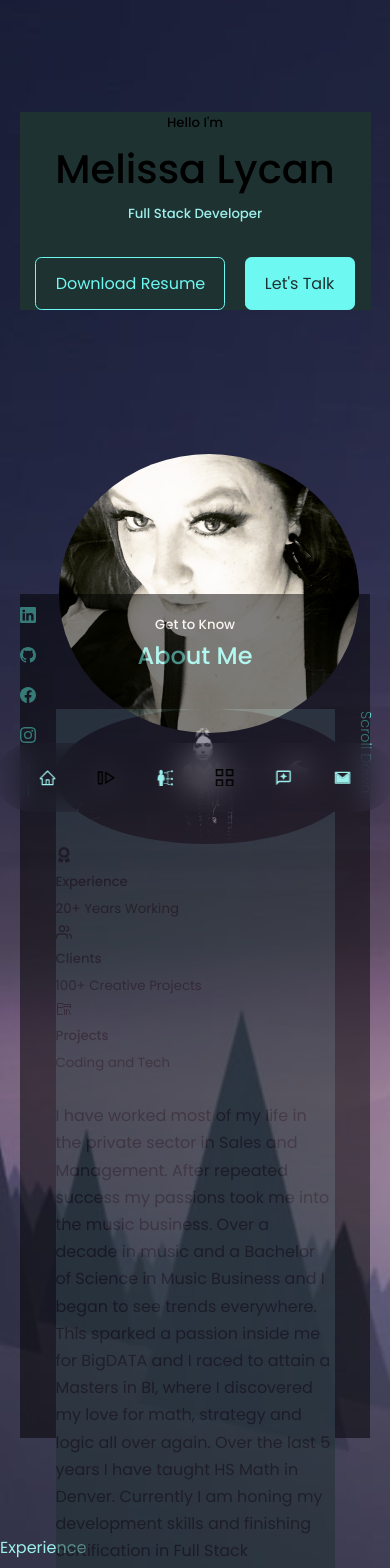
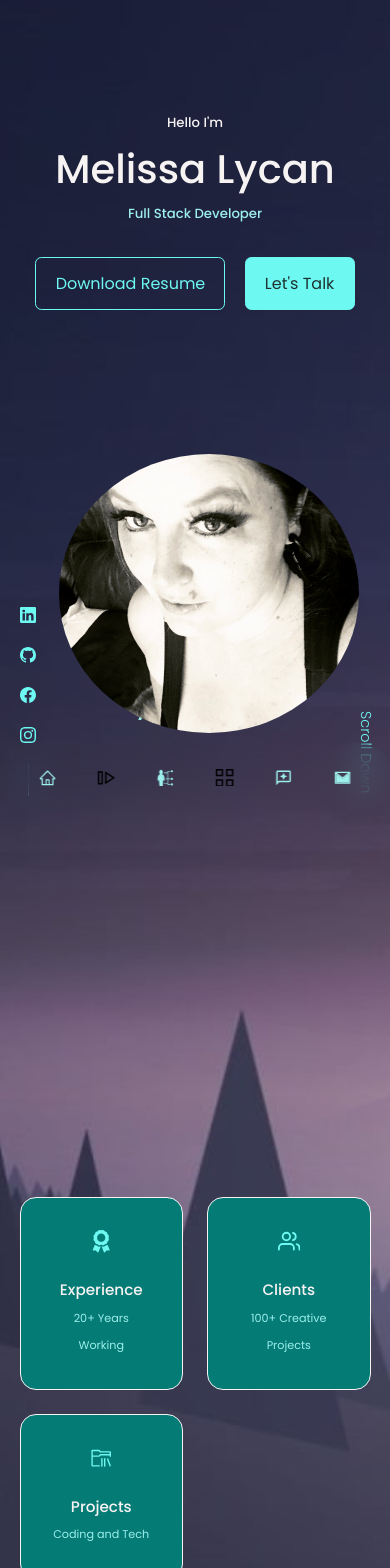
Before and after one commit to MelissaLycan/React-Portfolio, a React (Create React App) app: page / in a window 390 px wide. Shown: the top 1568 px of the page. Built offline with nearby package versions, Linux system fonts and the light colour scheme.

Commit message:
About Me completed

```diff
--- a/src/components/About/About.jsx
+++ b/src/components/About/About.jsx
@@ -1,6 +1,6 @@
 import React from "react";
 import './about.css';
-import ME from "../../assets/images/Melissa-Lycan-Professional.jpg";
+import ME from "../../assets/images/Nordic-Daughter-074.jpg";
 import {FaAward} from 'react-icons/fa';
 import {FiUsers} from 'react-icons/fi';
 import {VscFolderLibrary} from 'react-icons/vsc';
@@ -9,9 +9,10 @@
 export function About() {
   return (
     <section id='about'>
+      <div className="center">
         <h5>Get to Know</h5>
         <h2>About Me</h2>
-
+      </div>
       <div className="container about_container">
         <div className="about_me">
           <div className="about-image">
@@ -25,25 +26,21 @@
               <FaAward className='about_icon'/>
               <h5>Experience</h5>
               <small>20+ Years Working</small>
-
             </article>
 
              <article className='about_card'>
               <FiUsers className='about_icon'/>
               <h5>Clients</h5>
               <small>100+ Creative Projects</small>
-
             </article>
 
              <article className='about_card'>
               <VscFolderLibrary className='about_icon'/>
               <h5>Projects</h5>
               <small>Coding and Tech</small>
-
             </article>
             </div>
-        </div>
-        <br/>
+            <div>
               <p>
               I have worked most of my life in the private sector in Sales and
               Management. After repeated success my passions took me into the music
@@ -54,10 +51,7 @@
               last 5 years I have taught HS Math in Denver. Currently I am honing my
               development skills and finishing certification in Full Stack Development
               so that I may build my own concepts and contribute to the greater
-        accomplishments of mankind with my skills and talents.
-      </p><br/>
-      <p>
-        I believe in people and their incredible ability to be blissfully
+              accomplishments of mankind with my skills and talents.  I believe in people and their incredible ability to be blissfully
               vulnerable and intensely strong all in the same moment. I believe
               creativity is the ultimate expression of this lifetime, whether it is
               coding, music, writing, painting or whatever you so choose. I am driven
@@ -69,7 +63,8 @@
 
             <a href="#contact" className="btn btn-primary">Let's Talk</a>
             </div>
-
+            </div>
+          </div>
     </section>
   );
 }
--- a/src/components/About/about.css
+++ b/src/components/About/about.css
@@ -1,6 +1,118 @@
-#about {
-    margin: 20px;
-    background: black;
-    opacity: .5;
-    padding: 20px;
+.about_container {
+    display: grid;
+    grid-template-columns: 35% 50%;
+    grid-template-rows: 20% 35%;
+    gap: 15%;
 }
+
+.about_me {
+    width: 100%;
+    aspect-ratio: 1/1;
+    border-radius: 2rem;
+    background: linear-gradient(45deg, transparent, var(--color-primary),transparent
+    );
+    display: grid;
+    place-items: center;
+}
+
+.about-image {
+    border-radius: 1rem;
+    overflow:hidden;
+    transform-origin: rotate(10deg);
+}
+.about-image:hover {
+    transform: rotate(0deg);
+    transition: var(--transition);
+}
+.about_cards {
+    display: grid;
+    grid-template-columns: repeat(3, 1fr);
+    gap: 1.5rem;
+}
+
+.about_card {
+    background: var(--color-bg-variant);
+    border: 1px solid;
+    border-radius: 1rem;
+    padding: 2rem;
+    text-align: center;
+    transition: var(--transition);
+}
+
+.about_card:hover {
+    background: transparent;
+    border-color: var(--color-primary-var);
+    cursor: default;
+}
+
+.about_icon {
+    color: var(--color-primary);
+    font-size: 1.4rem;
+    margin-bottom: 1rem;
+}
+
+.about_card h5 {
+    font-size:.95rem;
+}
+
+.about_card small {
+    font-size: .7rem;
+    color: var(--color-light);
+}
+
+.about_content {
+    display: grid;
+    grid-template-rows: repeat(2, 1fr);
+    gap: 1.5rem
+}
+
+.about_content p {
+    margin: 2rem 0 2.6rem;
+    color: var(--color-light)
+}
+.center {
+    text-align: center;
+    margin: 3rem;
+}
+
+
+
+@media screen and (max-width: 1024px) {
+    .about-image {
+        visibility: hidden;
+    }
+    .about_container {
+        grid-template-columns: 1fr;
+       gap: 0;
+    }
+
+    .about_me {
+        width:50%;
+        margin: 2rem auto 4rem;
+        background: transparent;
+    }
+
+    .about_content p {
+        margin: 1rem 0 1.5rem;
+    }
+}
+
+@media screen and (max-width: 650px) {
+    .about-image {
+        visibility: hidden;
+    }
+    .about_me {
+        width: 65%;
+        margin: 0 auto 3rem;
+        background: transparent;
+    }
+    .about_cards {
+        grid-template-columns: 1fr 1fr;
+    }
+    .about_content {
+        text-align:center;
+    }
+    .about_content p {
+        margin: 1.5rem 0;
+    }
+}
--- a/src/components/Header/header.css
+++ b/src/components/Header/header.css
@@ -64,8 +64,8 @@
 
 @media screen and (max-width: 1024px) {
     .container {
-        background: var(--color-white);
-        color:black;
+        background: transparent;
+        color: var(--color-white);
     }
     header {
         height: 68vh;
@@ -77,9 +77,6 @@
 }
 
 @media screen and (max-width: 650px) {
-    .container {
-        background: var(--color-bg);
-    }
 
     section>h2 {
         margin-bottom: 2rem;
```
Also changed, not shown: src/assets/images/Nordic-Daughter-074.jpg (added). Lines whose indentation alone changed are shown as unchanged.
